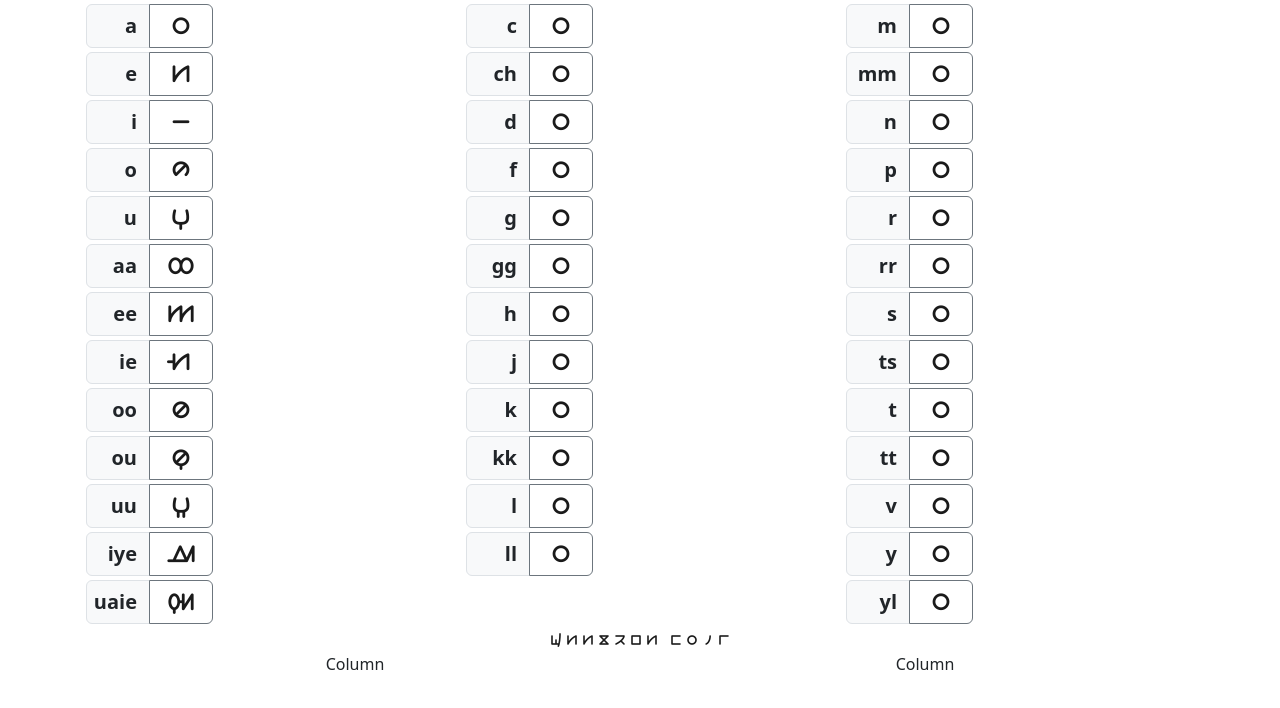
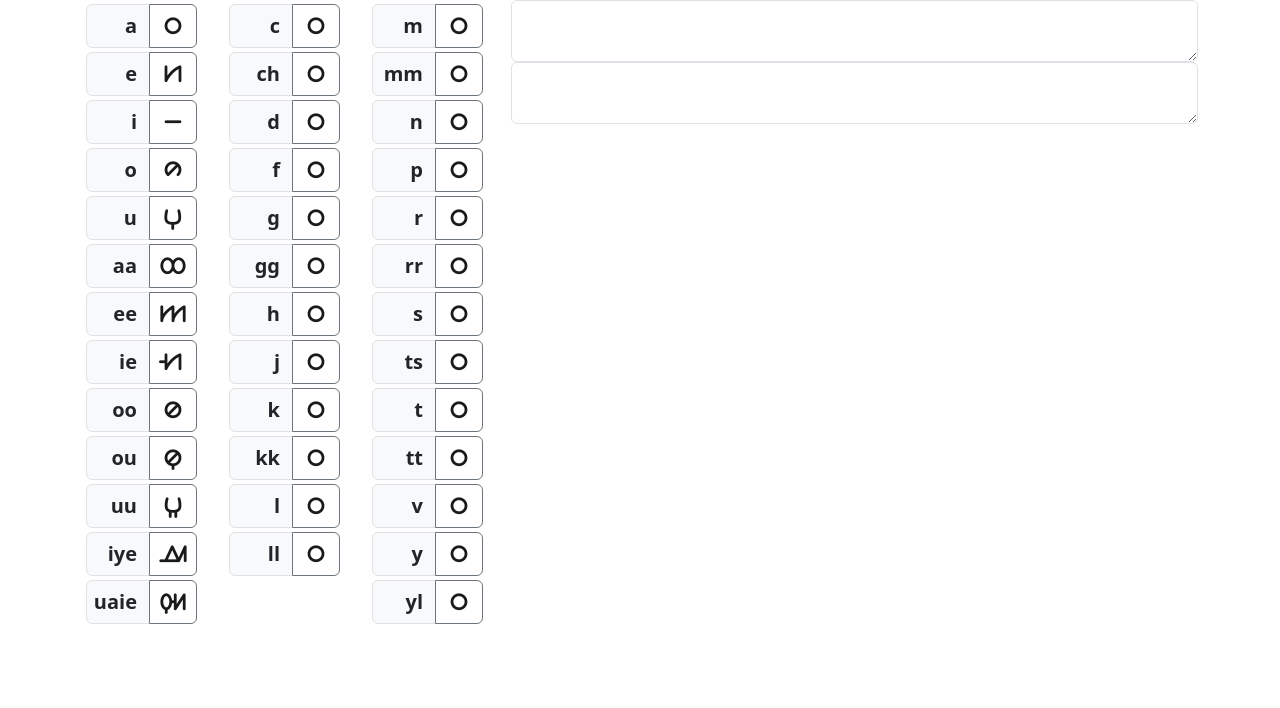
Before and after one commit to VivianVerdant/meerkle-editor, a plain HTML site: page index.html in a window 1280 px wide. Drawn offline with Linux system fonts and the light colour scheme.

Commit message:
textareas

```diff
--- a/css/meerkle.css
+++ b/css/meerkle.css
@@ -25,8 +25,7 @@
 
 .meerkle-input button {
     padding: 0 0.5rem;
-    width: 4rem;
-    justify-content: left;
+    width: 3rem;
 }
 
 .meerkle-input span {
--- a/index.html
+++ b/index.html
@@ -7,9 +7,9 @@
 
 <body>
   <div class="container text-center">
-    <div class="row">
+    <div class="row justify-content-md-center">
 
-      <div class="col">
+      <div class="col col-md-auto">
         <div class="input-group meerkle-input">
           <span class="input-group-text fs-5 fw-bold">a</span>
           <button class="btn btn-outline-secondary meerkle fs-3" type="button">a</button>
@@ -64,7 +64,7 @@
         </div>
       </div>
 
-      <div class="col">
+      <div class="col col-md-auto">
         <div class="input-group meerkle-input">
           <span class="input-group-text fs-5 fw-bold">c</span>
           <button class="btn btn-outline-secondary meerkle fs-3" type="button">a</button>
@@ -115,7 +115,7 @@
         </div>
       </div>
 
-      <div class="col">
+      <div class="col col-md-auto">
         <div class="input-group meerkle-input">
           <span class="input-group-text fs-5 fw-bold">m</span>
           <button class="btn btn-outline-secondary meerkle fs-3" type="button">a</button>
@@ -170,19 +170,17 @@
         </div>
       </div>
 
-    </div>
-
-    <div class="col">
-      <span class="meerkle">Meerkle Sans</span>
-    </div>
-
-    <div class="row">
-
       <div class="col">
-        Column
-      </div>
-      <div class="col">
-        Column
+        <div class="row">
+          <div class="input-group">
+            <textarea class="form-control" aria-label="With textarea"></textarea>
+          </div>
+        </div>
+        <div class="row">
+          <div class="input-group">
+            <textarea class="form-control" aria-label="With textarea"></textarea>
+          </div>
+        </div>
       </div>
 
     </div>
```
